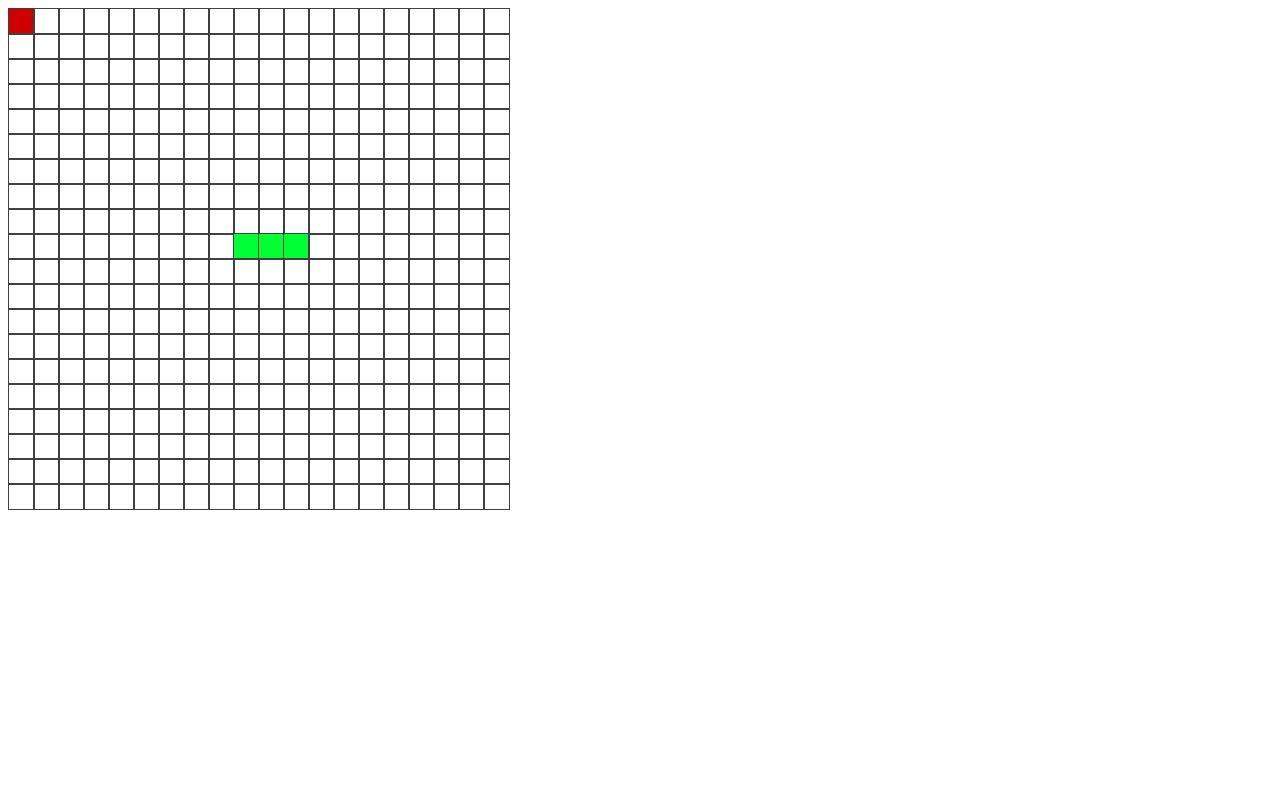
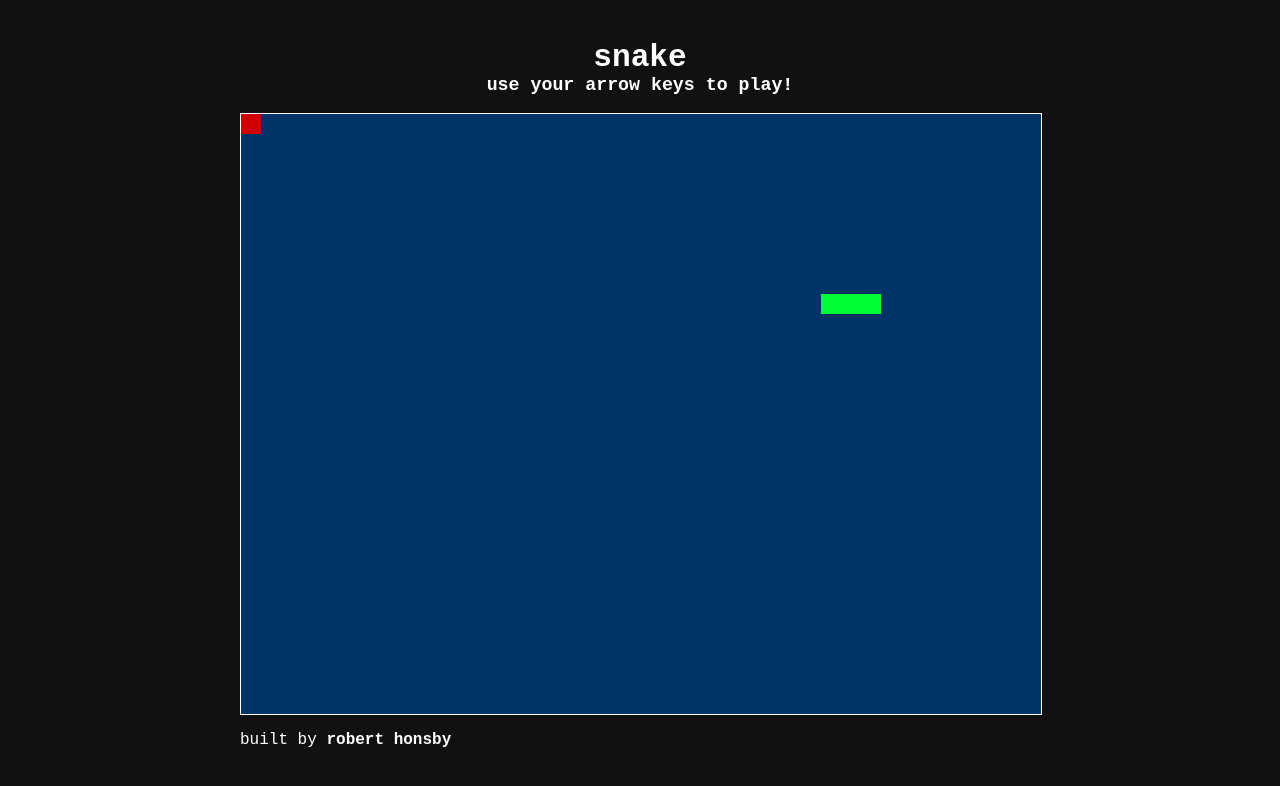
Before and after one commit to rhonsby/snake, a plain HTML site: page index.html in a window 1280 px wide. Drawn offline with Linux system fonts and the light colour scheme.

Commit message:
Add styling to game

```diff
--- a/index.html
+++ b/index.html
@@ -1,6 +1,7 @@
 <!DOCTYPE html>
 <html>
 <head>
+  <title>Snake</title>
   <script src="underscore.js"></script>
   <script src="jquery.js"></script>
   <script src="snake.js"></script>
@@ -9,7 +10,17 @@
   <link rel="stylesheet" type="text/css" href="style.css">
 </head>
 <body>
-  <div id="board"></div>
+  <div class='container'>
+    <div class='header'>
+      <h1>snake</h1>
+      <h3>use your arrow keys to play!</h3>
+    </div>
+
+    <div id="board"></div>
+    <div class='footer'>
+      <p>built by <a href='http://linkedin.com/rhonsby'>robert honsby</a></p>
+    </div>
+  </div>
 
   <script>
     var $board = $('#board');
--- a/snake.js
+++ b/snake.js
@@ -91,16 +91,16 @@
   };
 
   Coord.prototype.checkForWrapping = function () {
-    if (this.x > 19) {
+    if (this.x > 29) {
       this.x = 0;
     } else if (this.x < 0) {
-      this.x = 19;
+      this.x = 29;
     }
 
-    if (this.y > 19) {
+    if (this.y > 39) {
       this.y = 0;
     } else if (this.y < 0) {
-      this.y = 19;
+      this.y = 39;
     }
   };
 
@@ -112,8 +112,8 @@
   Board.prototype.render = function() {
     var str = "";
     var board = this;
-    for (var i = 0; i < 20; i++) {
-      for (var j = 0; j < 20; j++) {
+    for (var i = 0; i < 30; i++) {
+      for (var j = 0; j < 40; j++) {
 
         if (board.isSnake([i, j])) {
           str += "<div class='snake square'></div>";
--- a/style.css
+++ b/style.css
@@ -1,13 +1,28 @@
+body {
+  background-color: #111;
+  color: #fff;
+  font-family: monospace;
+  font-size: 1.2em;
+}
+
+.container {
+  width: 800px;
+  margin: 0 auto;
+  margin-top: 40px;
+}
+
 #board {
-  width: 500px;
-  height: 500px;
-  border: 1px solid black;
+  margin: 0 auto;
+  width: 800px;
+  height: 600px;
+  background-color: #003366;
+  border: 1px solid #fff;
 }
 
 .square {
-  width: 25px;
-  height: 25px;
-  outline: 1px solid #404040;
+  width: 20px;
+  height: 20px;
+  /*outline: 1px solid #404040;*/
   float: left;
 }
 
@@ -24,3 +39,30 @@
 .apple {
   background-color: #CE0000;
 }
+
+.header {
+  text-align: center;
+}
+
+.header h1 {
+  margin-bottom: 0;
+}
+
+.header h3 {
+  margin-top: 0;
+}
+
+.footer p {
+  font-size: 16px;
+  color: #fff;
+}
+
+.footer a {
+  color: #fff;
+  text-decoration: none;
+  font-weight: bold;
+}
+
+.footer a:hover {
+  color: #EAEAE7;
+}
```
